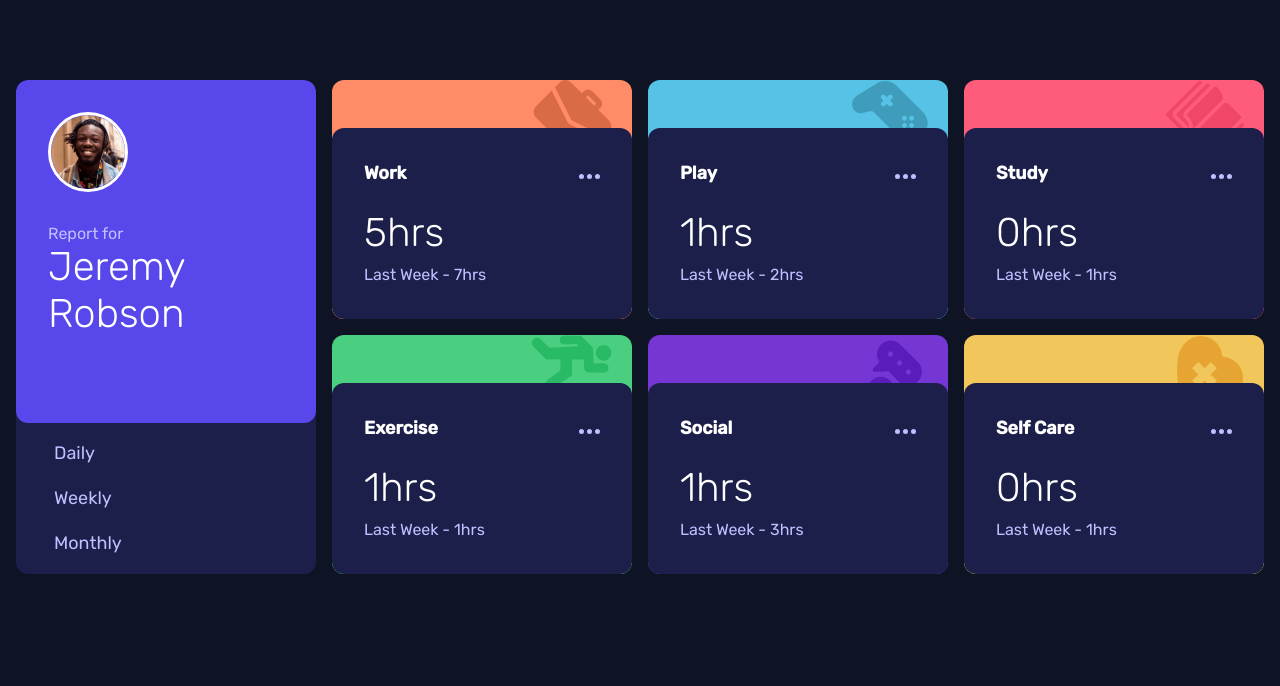
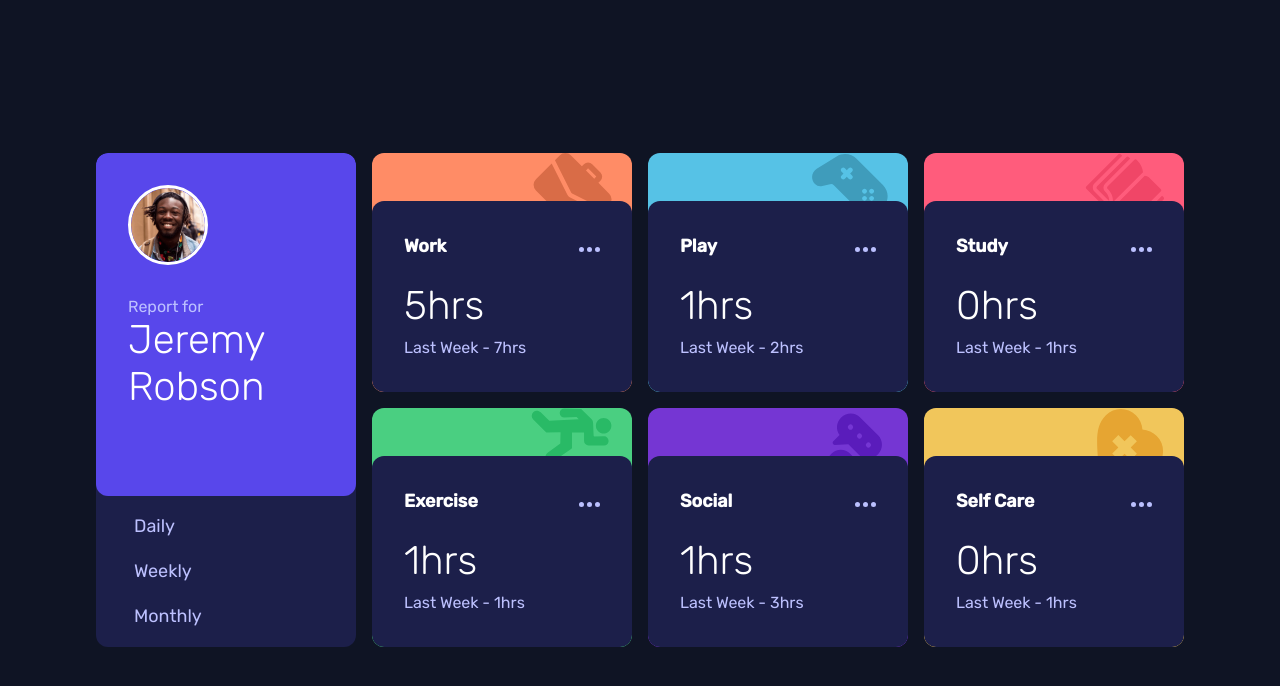
Before and after one commit to ralphvirtucio/time-tracking-dashboard, a JavaScript app: page / in a window 1280 px wide. Shown: the top 686 px of the page. Built offline with nearby package versions, Linux system fonts and the light colour scheme; the HTML template or start-up script is replaced by a standard one.

Commit message:
Features: Desktop Design implemented

```diff
--- a/src/App.js
+++ b/src/App.js
@@ -11,7 +11,7 @@ function App() {
   });
 
   return (
-    <div className='App'>
+    <div className={classes.app}>
       <main className={classes.main}>
         <section className={classes.user__section}>
           <div className={classes.user__profile}>
--- a/src/App.module.css
+++ b/src/App.module.css
@@ -65,12 +65,19 @@
 
 @media only screen and (min-width: 1024px) {
 
+  body {
+    display: grid;
+    place-items: center;
+  }
+
+
+
+
   .main {
     grid-template-columns: repeat(4, 1fr);
     gap: 1rem;
+    max-width: 70rem;
   }
-
-
 
 
   .user__section {
```
